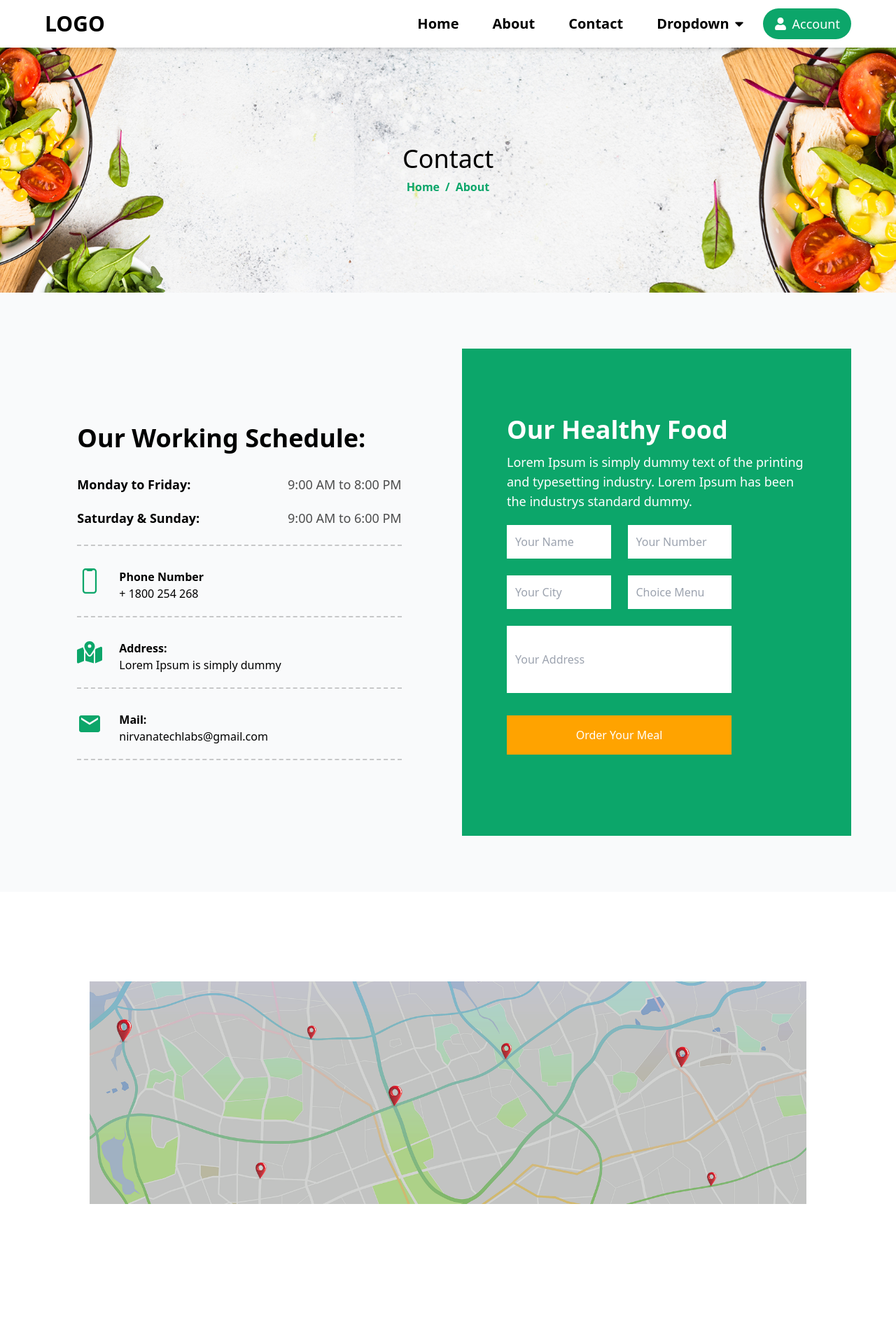
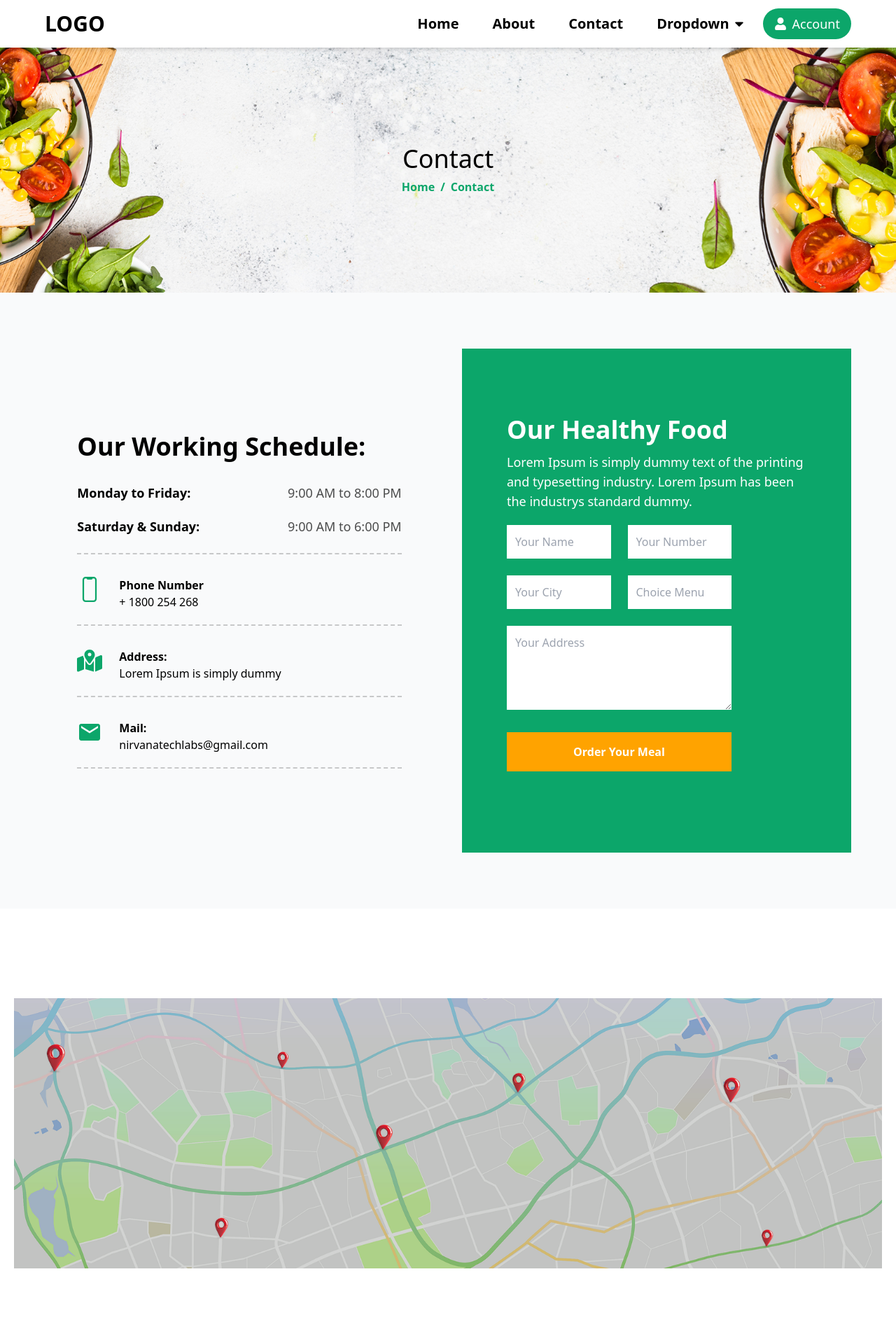
Before and after one commit to nirvanaemploye/template_restaurant2, a React (Vite) app: page /contact in a window 1280 px wide. Shown: the top 1920 px of the page at 70% size. Built offline with nearby package versions, Linux system fonts and the light colour scheme; a web font is replaced by a local one.

Commit message:
Modifid Templat update Links

```diff
--- a/src/Componets/AboutComp/AboutBanner/AboutBanner.jsx
+++ b/src/Componets/AboutComp/AboutBanner/AboutBanner.jsx
@@ -13,7 +13,7 @@ const links = [
 
 const AboutBanner = () => {
   return (
-    <section className="relative container">
+    <section className=" relative container">
       <div className="py-40 grid grid-cols-1 lg:grid-cols-2 gap-10 font-montserrat relative z-20">
         {/* Image Section */}
         <div
@@ -46,7 +46,7 @@ const AboutBanner = () => {
           </div>
 
           {/* Button */}
-          <button className="bg-primary text-white rounded-full px-10 text-xl font-semibold py-4">
+          <button className="bg-primary text-white rounded-full px-10 text-xl font-semibold py-4 hover:scale-110 duration-300">
             Read More
           </button>
         </div>
--- a/src/Componets/AboutComp/AboutPage/AboutPage.jsx
+++ b/src/Componets/AboutComp/AboutPage/AboutPage.jsx
@@ -1,3 +1,4 @@
+import { motion } from "framer-motion";
 import AboutImg from "../../../assets/AboutPageImg/Aboutbg.png";
 import Dish from "../../../assets/AboutPageImg/Aboutdish.png";
 
@@ -17,16 +18,23 @@ const AboutPage = () => {
       >
         <h1 className="text-4xl text-black">About</h1>
         <div className="flex flex-row space-x-2">
-          <a href="" className="text-primary font-semibold">
+          <a href="/" className="text-primary font-semibold">
             Home{" "}
           </a>
           <p className="text-primary font-semibold"> / </p>
-          <a href="" className="text-primary font-semibold">
+          <a href="/about" className="text-primary font-semibold">
             About
           </a>
         </div>
 
-        <img src={Dish} alt="" className="h-1/2 " />
+        <motion.img
+          src={Dish}
+          alt="About Banner"
+          className="h-1/2 object-cover"
+          initial={{ opacity: 0, y: 20 }} // Start from invisible and 100px down
+          animate={{ opacity: 1, y: 0 }} // End fully visible and at normal position
+          transition={{ duration: 1 }} // 1 second animation
+        />
       </section>
     </>
   );
--- a/src/Componets/ContactComp/Hero/ContactHero.jsx
+++ b/src/Componets/ContactComp/Hero/ContactHero.jsx
@@ -16,9 +16,9 @@ const ContactHero = () => {
           Contact
           </h1>
           <div className="flex flex-row space-x-2">
-            <a href="" className="text-primary font-semibold">Home </a>
+            <a href="/" className="text-primary font-semibold">Home </a>
             <p className="text-primary font-semibold"> / </p>
-            <a href="" className="text-primary font-semibold">About</a>
+            <a href="/contact" className="text-primary font-semibold">Contact</a>
           </div>
         </div>
       </section>
--- a/src/Componets/ContactComp/Map/Map.jsx
+++ b/src/Componets/ContactComp/Map/Map.jsx
@@ -4,11 +4,11 @@ const Map = () => {
   return (
     <>
       <section>
-        <div className="container py-32 flex justify-center px-5">
+        <div className="px-5 py-32 flex justify-center">
           <img
             src={MapImg}
             alt="Map showing our location"
-            className="sm:h-full md:w-full max-w-screen-lg"
+            className=""
           />
         </div>
       </section>
--- a/src/Componets/ContactComp/Schedule/Helth.jsx
+++ b/src/Componets/ContactComp/Schedule/Helth.jsx
@@ -30,13 +30,8 @@ const Health = () => {
               <input type="text" placeholder="Choice Menu" className="p-3" required />
             </div>
             <div className="gap-8 flex flex-col xl:w-9/12">
-              <input
-                type="text"
-                placeholder="Your Address"
-                className="p-3 h-24"
-                required
-              />
-              <button className="bg-secondary py-4">Order Your Meal</button>
+              <textarea placeholder="Your Address" className="p-3" rows={4}  ></textarea>
+              <button className="bg-secondary font-semibold py-4 hover:font-bold duration-200">Order Your Meal</button>
             </div>
           </form>
         </div>
--- a/src/popup/Popup.jsx
+++ b/src/popup/Popup.jsx
@@ -22,7 +22,7 @@ const Popup = ({ showPopup, setShowPopup }) => {
                 style={bgStyle}
                 className="relative ps-16 text-5xl font-semibold text-black hidden lg:block"
               >
-                <p className="absolute top-1/3 border-2 my-auto">Welcome Back!</p>
+                <p className="absolute top-1/3 my-auto">Welcome Back!</p>
               </div>
 
               {/* Form DiV  */}
```
